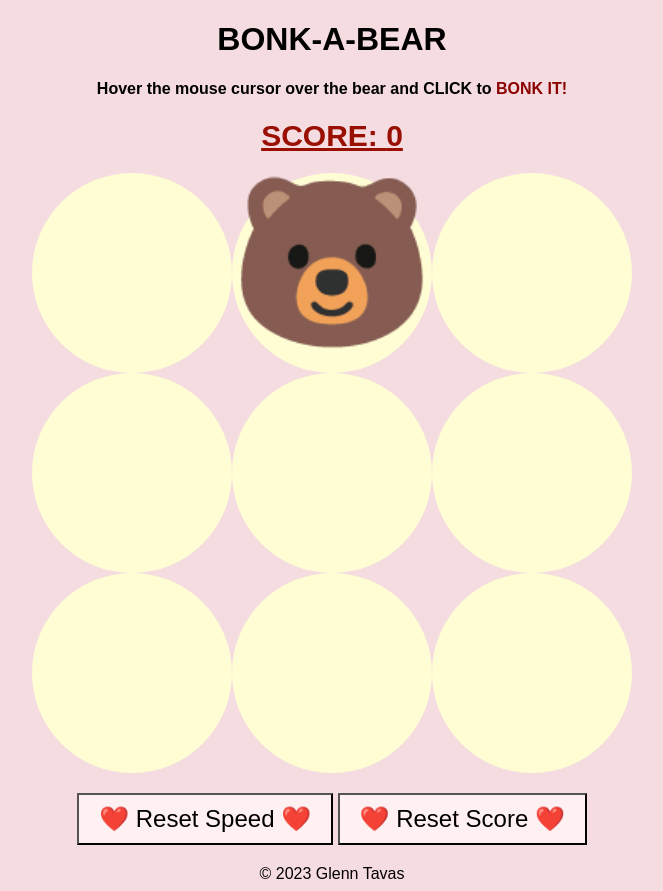
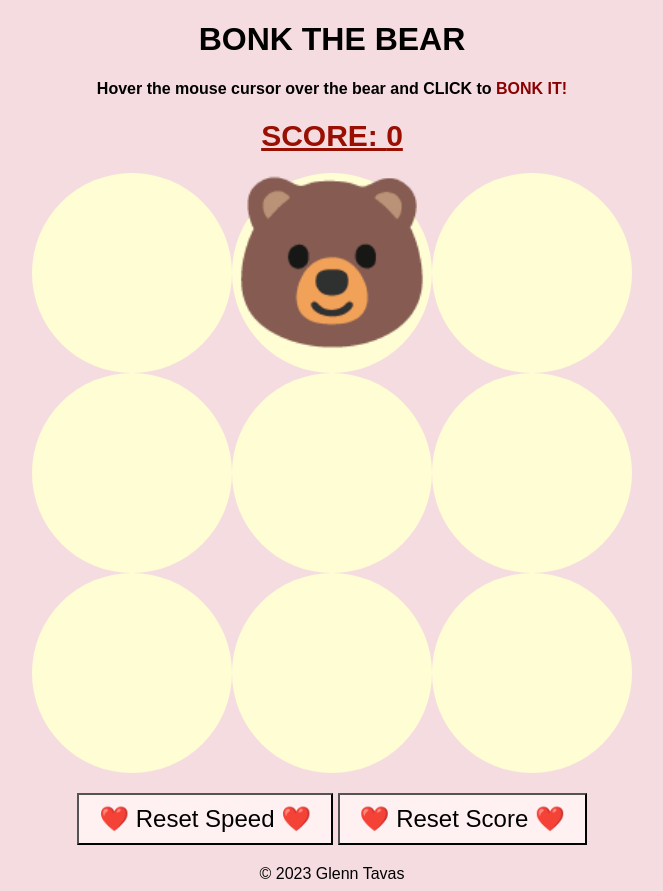
Before and after one commit to glenn-tavas/bonk-a-bear, a plain HTML site: page index.html in a window 1280 px wide. Shown: the whole page, without its empty margins (308-971 px from the left). Drawn offline with Linux system fonts and the light colour scheme.

Commit message:
Update index.html
made minor changes to the game text

```diff
--- a/index.html
+++ b/index.html
@@ -3,12 +3,12 @@
 <head>
     <meta charset="UTF-8">
     <meta name="viewport" content="width=device-width, initial-scale=1.0">
-    <title>BONK-A-BEAR</title>
+    <title>BONK THE BEAR</title>
     <link rel="stylesheet" href="BABstyles.css">
     <script src="BABscript.js" defer></script>
 </head>
 <body>
-    <h1>BONK-A-BEAR</h1>
+    <h1>BONK THE BEAR</h1>
     <h4>Hover the mouse cursor over the bear and CLICK to <span class="red-text">BONK IT!</span></h4>
     <div class="score">SCORE: <span id="scoreValue">0</span></div>
     <canvas id="gameCanvas" width="600" height="600"></canvas>
```
